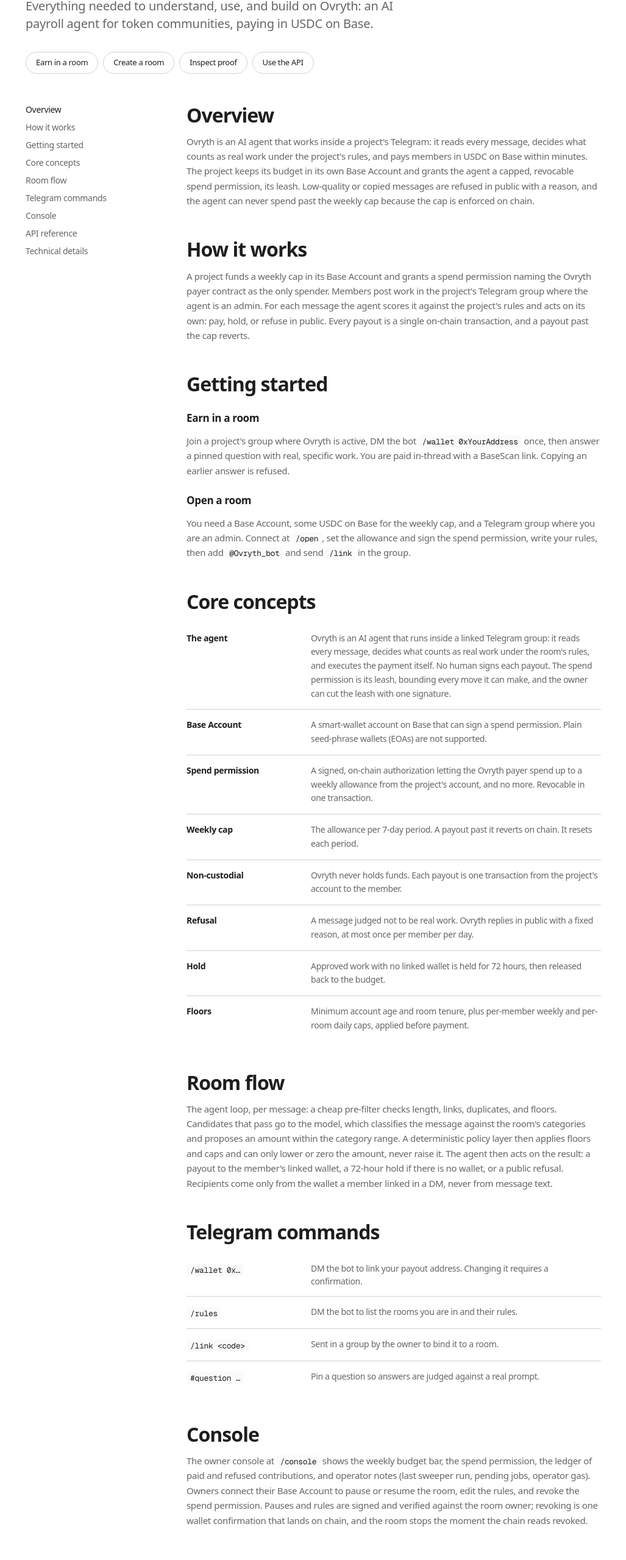
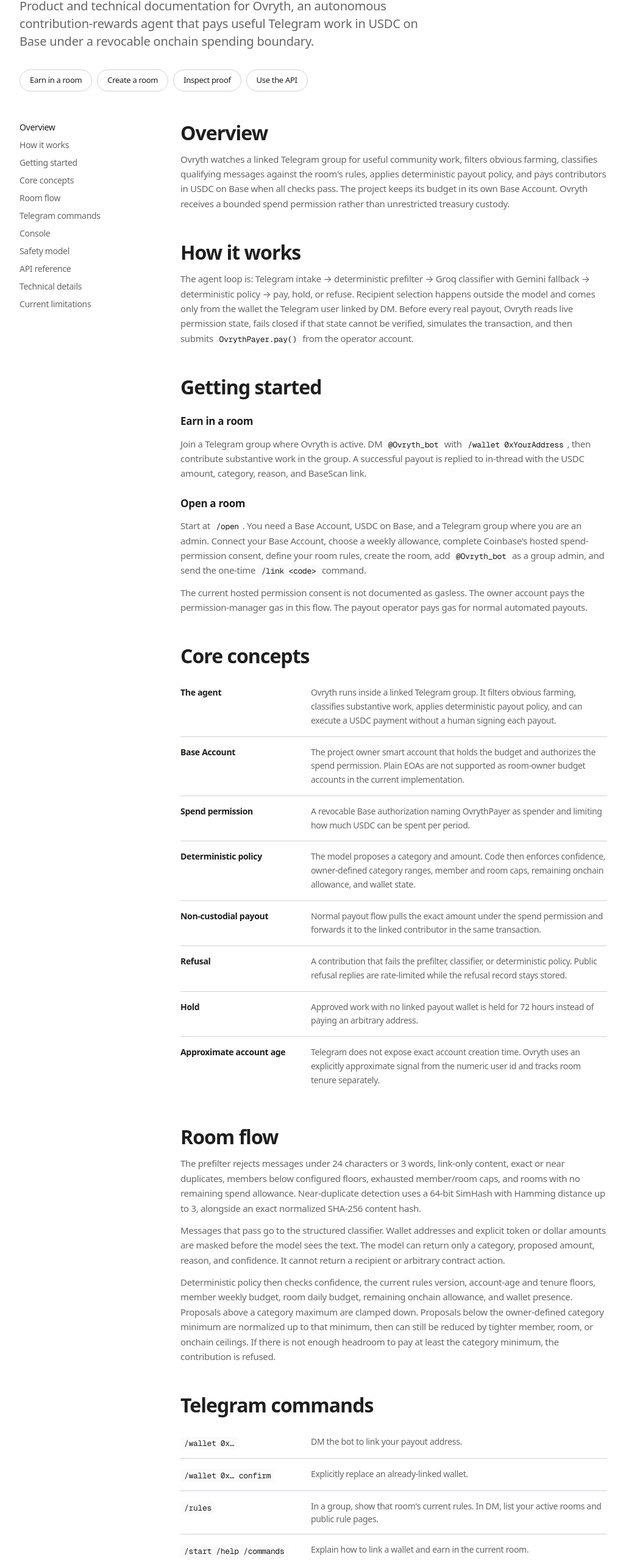
Before and after one commit to mystiquemide/ovryth, a Next.js app: page /docs in a window 1280 px wide. Shown: the part 231-2790 px from the top of the page at 61% size, without its empty margins (126-1153 px from the left). Built offline with nearby package versions, Linux system fonts and the light colour scheme; a web font is replaced by a local one.

Commit message:
Synchronize docs and add project badges

```diff
--- a/src/app/docs/page.tsx
+++ b/src/app/docs/page.tsx
@@ -12,8 +12,10 @@
   ["room-flow", "Room flow"],
   ["telegram", "Telegram commands"],
   ["console", "Console"],
+  ["safety", "Safety model"],
   ["api", "API reference"],
   ["technical", "Technical details"],
+  ["limitations", "Current limitations"],
 ] as const;
 
 function H({ id, children }: { id: string; children: React.ReactNode }) {
@@ -31,23 +33,26 @@
 
 const ENDPOINTS: [string, string, string, string][] = [
   ["POST", "/api/rooms", "Owner signature", "Create a room from a signed spend permission and initial rules. Returns { slug, linkCode }."],
-  ["GET", "/api/rooms/[slug]", "Public", "Public room JSON: room, permission status, rules version, this week's payouts and refusals, totals."],
-  ["PUT", "/api/rooms/[slug]/rules", "Owner signature", "Publish a new rules version. Returns { version }."],
-  ["POST", "/api/rooms/[slug]/pause", "Owner signature", "Pause or resume scoring. Body { paused: boolean }."],
-  ["POST", "/api/rooms/[slug]/revoke", "Public", "Confirms the permission is revoked on chain, records the revoke transaction, and stops the room."],
-  ["POST", "/api/telegram", "Secret header", "Telegram webhook. Always 200 after storing; work runs after the response."],
-  ["POST", "/api/tick", "Bearer TICK_SECRET", "Sweeper: retry payouts, release holds, poll permission status, alert on low gas."],
+  ["GET", "/api/rooms/[slug]", "Public", "Public room JSON: room, live permission state when available, rules, weekly payouts/refusals, and totals."],
+  ["PUT", "/api/rooms/[slug]/rules", "Owner signature", "Publish a new immutable rules version."],
+  ["POST", "/api/rooms/[slug]/pause", "Owner signature", "Pause or resume scoring."],
+  ["POST", "/api/rooms/[slug]/revoke", "Chain-authoritative", "Confirm an onchain revoke and record the real revoke transaction."],
+  ["POST", "/api/telegram", "Telegram secret header", "Webhook intake. Returns quickly, then processes with Next.js after()."],
+  ["POST", "/api/paymaster", "Rate-limited + allowlisted", "Proxy selected CDP Paymaster/Bundler JSON-RPC methods without exposing the upstream key."],
+  ["POST", "/api/tick", "Bearer TICK_SECRET", "Retry payouts, release holds, poll permission state, and check operator gas."],
+  ["GET", "/api/tick", "Bearer CRON_SECRET", "Cron-triggered sweeper."],
+  ["GET", "/api/proof", "Public", "Machine-readable proof artifacts for evaluators and agents."],
 ];
 
 const CONCEPTS: [string, string][] = [
-  ["The agent", "Ovryth is an AI agent that runs inside a linked Telegram group: it reads every message, decides what counts as real work under the room's rules, and executes the payment itself. No human signs each payout. The spend permission is its leash, bounding every move it can make, and the owner can cut the leash with one signature."],
-  ["Base Account", "A smart-wallet account on Base that can sign a spend permission. Plain seed-phrase wallets (EOAs) are not supported."],
-  ["Spend permission", "A signed, on-chain authorization letting the Ovryth payer spend up to a weekly allowance from the project's account, and no more. Revocable in one transaction."],
-  ["Weekly cap", "The allowance per 7-day period. A payout past it reverts on chain. It resets each period."],
-  ["Non-custodial", "Ovryth never holds funds. Each payout is one transaction from the project's account to the member."],
-  ["Refusal", "A message judged not to be real work. Ovryth replies in public with a fixed reason, at most once per member per day."],
-  ["Hold", "Approved work with no linked wallet is held for 72 hours, then released back to the budget."],
-  ["Floors", "Minimum account age and room tenure, plus per-member weekly and per-room daily caps, applied before payment."],
+  ["The agent", "Ovryth runs inside a linked Telegram group. It filters obvious farming, classifies substantive work, applies deterministic payout policy, and can execute a USDC payment without a human signing each payout."],
+  ["Base Account", "The project owner smart account that holds the budget and authorizes the spend permission. Plain EOAs are not supported as room-owner budget accounts in the current implementation."],
+  ["Spend permission", "A revocable Base authorization naming OvrythPayer as spender and limiting how much USDC can be spent per period."],
+  ["Deterministic policy", "The model proposes a category and amount. Code then enforces confidence, owner-defined category ranges, member and room caps, remaining onchain allowance, and wallet state."],
+  ["Non-custodial payout", "Normal payout flow pulls the exact amount under the spend permission and forwards it to the linked contributor in the same transaction."],
+  ["Refusal", "A contribution that fails the prefilter, classifier, or deterministic policy. Public refusal replies are rate-limited while the refusal record stays stored."],
+  ["Hold", "Approved work with no linked payout wallet is held for 72 hours instead of paying an arbitrary address."],
+  ["Approximate account age", "Telegram does not expose exact account creation time. Ovryth uses an explicitly approximate signal from the numeric user id and tracks room tenure separately."],
 ];
 
 export default function DocsPage() {
@@ -57,7 +62,9 @@
       <main id="main-content" className="mx-auto max-w-[1064px] px-6 py-16">
         <p className="eyebrow">Documentation</p>
         <h1 className="h1 mt-3">Ovryth docs</h1>
-        <p className="body-lg mt-4 max-w-[640px] text-smoke">Everything needed to understand, use, and build on Ovryth: an AI payroll agent for token communities, paying in USDC on Base.</p>
+        <p className="body-lg mt-4 max-w-[680px] text-smoke">
+          Product and technical documentation for Ovryth, an autonomous contribution-rewards agent that pays useful Telegram work in USDC on Base under a revocable onchain spending boundary.
+        </p>
 
         <div className="mt-8 flex flex-wrap gap-2">
           {[
@@ -75,30 +82,43 @@
         <div className="mt-12 grid gap-12 lg:grid-cols-[200px_1fr] lg:gap-16">
           <DocsToc items={TOC} />
 
-          <div className="max-w-[680px]">
+          <div className="max-w-[700px]">
             <section>
               <H id="overview">Overview</H>
-              <P>Ovryth is an AI agent that works inside a project&apos;s Telegram: it reads every message, decides what counts as real work under the project&apos;s rules, and pays members in USDC on Base within minutes. The project keeps its budget in its own Base Account and grants the agent a capped, revocable spend permission, its leash. Low-quality or copied messages are refused in public with a reason, and the agent can never spend past the weekly cap because the cap is enforced on chain.</P>
+              <P>
+                Ovryth watches a linked Telegram group for useful community work, filters obvious farming, classifies qualifying messages against the room&apos;s rules, applies deterministic payout policy, and pays contributors in USDC on Base when all checks pass. The project keeps its budget in its own Base Account. Ovryth receives a bounded spend permission rather than unrestricted treasury custody.
+              </P>
             </section>
 
             <section className="mt-12">
               <H id="how-it-works">How it works</H>
-              <P>A project funds a weekly cap in its Base Account and grants a spend permission naming the Ovryth payer contract as the only spender. Members post work in the project&apos;s Telegram group where the agent is an admin. For each message the agent scores it against the project&apos;s rules and acts on its own: pay, hold, or refuse in public. Every payout is a single on-chain transaction, and a payout past the cap reverts.</P>
+              <P>
+                The agent loop is: Telegram intake → deterministic prefilter → Groq classifier with Gemini fallback → deterministic policy → pay, hold, or refuse. Recipient selection happens outside the model and comes only from the wallet the Telegram user linked by DM. Before every real payout, Ovryth reads live permission state, fails closed if that state cannot be verified, simulates the transaction, and then submits <Code>OvrythPayer.pay()</Code> from the operator account.
+              </P>
             </section>
 
             <section className="mt-12">
               <H id="getting-started">Getting started</H>
+
               <Sub>Earn in a room</Sub>
-              <P>Join a project&apos;s group where Ovryth is active, DM the bot <Code>/wallet 0xYourAddress</Code> once, then answer a pinned question with real, specific work. You are paid in-thread with a BaseScan link. Copying an earlier answer is refused.</P>
+              <P>
+                Join a Telegram group where Ovryth is active. DM <Code>@Ovryth_bot</Code> with <Code>/wallet 0xYourAddress</Code>, then contribute substantive work in the group. A successful payout is replied to in-thread with the USDC amount, category, reason, and BaseScan link.
+              </P>
+
               <Sub>Open a room</Sub>
-              <P>You need a Base Account, some USDC on Base for the weekly cap, and a Telegram group where you are an admin. Connect at <Code>/open</Code>, set the allowance and sign the spend permission, write your rules, then add <Code>@Ovryth_bot</Code> and send <Code>/link</Code> in the group.</P>
+              <P>
+                Start at <Code>/open</Code>. You need a Base Account, USDC on Base, and a Telegram group where you are an admin. Connect your Base Account, choose a weekly allowance, complete Coinbase&apos;s hosted spend-permission consent, define your room rules, create the room, add <Code>@Ovryth_bot</Code> as a group admin, and send the one-time <Code>/link &lt;code&gt;</Code> command.
+              </P>
+              <P>
+                The current hosted permission consent is not documented as gasless. The owner account pays the permission-manager gas in this flow. The payout operator pays gas for normal automated payouts.
+              </P>
             </section>
 
             <section className="mt-12">
               <H id="core-concepts">Core concepts</H>
               <dl className="mt-4 divide-y divide-mist">
                 {CONCEPTS.map(([t, d]) => (
-                  <div key={t} className="grid grid-cols-1 gap-1 py-3.5 md:grid-cols-[180px_1fr] md:gap-6">
+                  <div key={t} className="grid grid-cols-1 gap-1 py-3.5 md:grid-cols-[190px_1fr] md:gap-6">
                     <dt className="text-[14px] font-semibold text-ink">{t}</dt>
                     <dd className="text-[14px] leading-relaxed text-smoke">{d}</dd>
                   </div>
@@ -108,29 +128,54 @@
 
             <section className="mt-12">
               <H id="room-flow">Room flow</H>
-              <P>The agent loop, per message: a cheap pre-filter checks length, links, duplicates, and floors. Candidates that pass go to the model, which classifies the message against the room&apos;s categories and proposes an amount within the category range. A deterministic policy layer then applies floors and caps and can only lower or zero the amount, never raise it. The agent then acts on the result: a payout to the member&apos;s linked wallet, a 72-hour hold if there is no wallet, or a public refusal. Recipients come only from the wallet a member linked in a DM, never from message text.</P>
+              <P>
+                The prefilter rejects messages under 24 characters or 3 words, link-only content, exact or near duplicates, members below configured floors, exhausted member/room caps, and rooms with no remaining spend allowance. Near-duplicate detection uses a 64-bit SimHash with Hamming distance up to 3, alongside an exact normalized SHA-256 content hash.
+              </P>
+              <P>
+                Messages that pass go to the structured classifier. Wallet addresses and explicit token or dollar amounts are masked before the model sees the text. The model can return only a category, proposed amount, reason, and confidence. It cannot return a recipient or arbitrary contract action.
+              </P>
+              <P>
+                Deterministic policy then checks confidence, the current rules version, account-age and tenure floors, member weekly budget, room daily budget, remaining onchain allowance, and wallet presence. Proposals above a category maximum are clamped down. Proposals below the owner-defined category minimum are normalized up to that minimum, then can still be reduced by tighter member, room, or onchain ceilings. If there is not enough headroom to pay at least the category minimum, the contribution is refused.
+              </P>
             </section>
 
             <section className="mt-12">
               <H id="telegram">Telegram commands</H>
               <dl className="mt-4 divide-y divide-mist">
-                <div className="grid grid-cols-1 gap-1 py-3.5 md:grid-cols-[180px_1fr] md:gap-6"><dt><Code>/wallet 0x…</Code></dt><dd className="text-[14px] text-smoke">DM the bot to link your payout address. Changing it requires a confirmation.</dd></div>
-                <div className="grid grid-cols-1 gap-1 py-3.5 md:grid-cols-[180px_1fr] md:gap-6"><dt><Code>/rules</Code></dt><dd className="text-[14px] text-smoke">DM the bot to list the rooms you are in and their rules.</dd></div>
-                <div className="grid grid-cols-1 gap-1 py-3.5 md:grid-cols-[180px_1fr] md:gap-6"><dt><Code>/link &lt;code&gt;</Code></dt><dd className="text-[14px] text-smoke">Sent in a group by the owner to bind it to a room.</dd></div>
-                <div className="grid grid-cols-1 gap-1 py-3.5 md:grid-cols-[180px_1fr] md:gap-6"><dt><Code>#question …</Code></dt><dd className="text-[14px] text-smoke">Pin a question so answers are judged against a real prompt.</dd></div>
+                <div className="grid grid-cols-1 gap-1 py-3.5 md:grid-cols-[190px_1fr] md:gap-6"><dt><Code>/wallet 0x…</Code></dt><dd className="text-[14px] text-smoke">DM the bot to link your payout address.</dd></div>
+                <div className="grid grid-cols-1 gap-1 py-3.5 md:grid-cols-[190px_1fr] md:gap-6"><dt><Code>/wallet 0x… confirm</Code></dt><dd className="text-[14px] text-smoke">Explicitly replace an already-linked wallet.</dd></div>
+                <div className="grid grid-cols-1 gap-1 py-3.5 md:grid-cols-[190px_1fr] md:gap-6"><dt><Code>/rules</Code></dt><dd className="text-[14px] text-smoke">In a group, show that room&apos;s current rules. In DM, list your active rooms and public rule pages.</dd></div>
+                <div className="grid grid-cols-1 gap-1 py-3.5 md:grid-cols-[190px_1fr] md:gap-6"><dt><Code>/start /help /commands</Code></dt><dd className="text-[14px] text-smoke">Explain how to link a wallet and earn in the current room.</dd></div>
+                <div className="grid grid-cols-1 gap-1 py-3.5 md:grid-cols-[190px_1fr] md:gap-6"><dt><Code>/link &lt;code&gt;</Code></dt><dd className="text-[14px] text-smoke">Admin-only group binding. Ovryth also checks that the bot itself is an admin.</dd></div>
+                <div className="grid grid-cols-1 gap-1 py-3.5 md:grid-cols-[190px_1fr] md:gap-6"><dt><Code>#question …</Code></dt><dd className="text-[14px] text-smoke">Admin-only classifier context for an open community question.</dd></div>
               </dl>
             </section>
 
             <section className="mt-12">
               <H id="console">Console</H>
-              <P>The owner console at <Code>/console</Code> shows the weekly budget bar, the spend permission, the ledger of paid and refused contributions, and operator notes (last sweeper run, pending jobs, operator gas). Owners connect their Base Account to pause or resume the room, edit the rules, and revoke the spend permission. Pauses and rules are signed and verified against the room owner; revoking is one wallet confirmation that lands on chain, and the room stops the moment the chain reads revoked.</P>
+              <P>
+                The canonical showcase console is <Code>/console</Code>. Other rooms use <Code>/console/[slug]</Code>. The console exposes the budget, permission, current rules, payout/refusal ledger, sweeper state, and operator gas. Viewing a console is not treated as the authorization boundary. Mutating owner actions are authenticated.
+              </P>
+              <P>
+                Pause/resume and rules updates require a fresh canonical Base Account signature with a 10-minute TTL. Revocation is requested by the connected room-owner Base Account through the spend-permission SDK, then the backend confirms the revoke from chain state before marking the room revoked. The current revoke flow is account-paid.
+              </P>
+            </section>
+
+            <section className="mt-12">
+              <H id="safety">Safety model</H>
+              <P>
+                Ovryth treats Telegram messages and model output as untrusted. Message addresses and explicit amounts are masked before classification. The model never chooses the payout recipient. Recipient resolution happens from the contributor&apos;s stored DM-linked wallet after policy. Coinbase SpendPermissionManager remains the final spending boundary on Base, so an application-level mistake cannot raise the onchain allowance.
+              </P>
+              <P>
+                Money-moving code fails closed. If permission status cannot be read, the payout is not sent. A queued payout can be retried by the sweeper later. Transaction calls are simulated by default before broadcast.
+              </P>
             </section>
 
             <section className="mt-12">
               <H id="api">API reference</H>
               <div className="mt-4 overflow-hidden rounded-card border border-mist">
                 {ENDPOINTS.map(([m, path, auth, desc], i) => (
-                  <div key={path} className={`grid grid-cols-1 gap-1 p-4 md:grid-cols-[auto_1fr] md:gap-4 ${i > 0 ? "border-t border-mist" : ""}`}>
+                  <div key={`${m}-${path}`} className={`grid grid-cols-1 gap-1 p-4 md:grid-cols-[auto_1fr] md:gap-4 ${i > 0 ? "border-t border-mist" : ""}`}>
                     <div className="flex items-center gap-2">
                       <span className="mono rounded bg-snow px-1.5 py-0.5 text-[12px] font-medium text-ink">{m}</span>
                       <span className="mono text-[13px] text-ink">{path}</span>
@@ -142,12 +187,26 @@
                   </div>
                 ))}
               </div>
-              <P>Owner-signed routes take a SIWE-style message signed by the room&apos;s Base Account, valid for ten minutes. The public room JSON is also rendered on the room page.</P>
+              <P>
+                Current app-level limits are 5 room creations/hour/IP, 60 paymaster requests/minute/IP, and 60 Telegram contributions/minute/chat. These counters use an in-memory limiter in the present demo deployment.
+              </P>
             </section>
 
             <section className="mt-12">
               <H id="technical">Technical details</H>
-              <P>Chain: Base mainnet, chain id 8453. USDC <Code>0x8335…2913</Code>. Coinbase SpendPermissionManager <Code>0xf852…67Ad</Code>. OvrythPayer <Code>0x4854…3999</Code>, verified on BaseScan, with no withdraw, no arbitrary call, and no way to hold funds. The payer&apos;s <Code>pay()</Code> approves the permission once, spends within the cap, and transfers to the member in a single transaction. Stack: Next.js App Router, viem, Prisma on Neon Postgres, and a raw Telegram Bot API webhook. See <a href="/proof" className="text-link hover:underline">/proof</a> for the on-chain artifacts.</P>
+              <P>
+                Chain: Base mainnet, chain id 8453. USDC <Code>0x8335…2913</Code>. Coinbase SpendPermissionManager <Code>0xf852…67Ad</Code>. Verified OvrythPayer <Code>0x4854…3999</Code>. The payer has no general withdraw, arbitrary-call, ETH receive, or rescue path. Normal payouts pull and forward the exact token amount in one transaction. The only other state-changing function is operator rotation.
+              </P>
+              <P>
+                Classifier order is Groq <Code>openai/gpt-oss-120b</Code> first, Gemini <Code>gemini-2.5-flash</Code> second. The repository currently verifies 51 Vitest tests and 7 Base-fork Foundry tests, for 58 automated tests total. See <a href="/proof" className="text-link hover:underline">/proof</a> for onchain evidence and the repository&apos;s <Code>docs/ARCHITECTURE.md</Code> for implementation-level detail.
+              </P>
+            </section>
+
+            <section className="mt-12">
+              <H id="limitations">Current limitations</H>
+              <P>
+                Telegram account age is approximate. Deleted Telegram messages cannot be observed after deletion. Edits are flagged but confirmed transfers are not clawed back. The current generic rate limiter is in-memory and should be replaced with a durable distributed store for horizontal production scale. If both LLM providers fail, Ovryth stores the message but does not invent a payout or content-based refusal; automatic classifier retry is not implemented in the current webhook path.
+              </P>
             </section>
           </div>
         </div>
```
Also changed, not shown: 2 other files (tests, documents, lock files or other folders).
